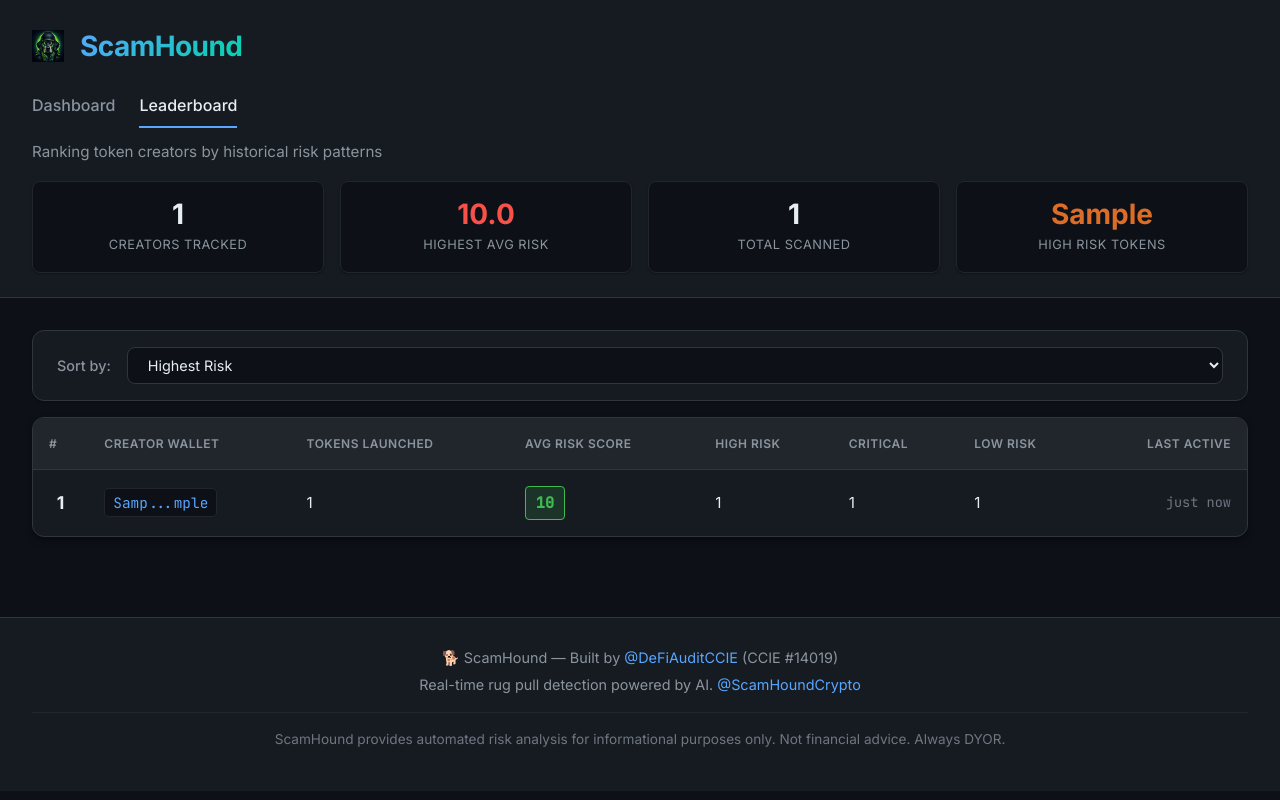
After one commit to RunTimeAdmin/ScamHound, a FastAPI app: template scamhound/dashboard/templates/leaderboard.html in a window 1280 px wide. The commit adds this page. Run offline with FastAPI, Linux system fonts and the light colour scheme; the template is opened without the code that fills it: most values are stand-ins (such as "Sample title", 1, 10 or a date in 2020).

Commit message:
Token re-scoring system (score_history table, 24h scheduler) + Creator Reputation Leaderboard page

```diff
--- a/scamhound/dashboard/app.py
+++ b/scamhound/dashboard/app.py
@@ -246,6 +246,37 @@ async def watchlist_page(request: Request):
     )
 
 
+@app.get("/leaderboard", response_class=HTMLResponse)
+async def leaderboard_page(request: Request):
+    """Creator reputation leaderboard page."""
+    leaderboard = database.get_creator_leaderboard(sort_by="avg_risk", order="desc", limit=50, min_tokens=2)
+    stats = database.get_stats()
+    return templates.TemplateResponse("leaderboard.html", {"request": request, "leaderboard": leaderboard, "stats": stats})
+
+
+@app.get("/api/leaderboard")
+async def api_leaderboard(request: Request, sort_by: str = "avg_risk", order: str = "desc", limit: int = 50, min_tokens: int = 2):
+    """Get creator reputation leaderboard."""
+    valid_sorts = ["avg_risk", "total_tokens", "high_risk_count", "last_active"]
+    if sort_by not in valid_sorts:
+        return JSONResponse(status_code=400, content={"error": f"Invalid sort_by. Must be one of: {valid_sorts}"})
+    if order not in ["asc", "desc"]:
+        return JSONResponse(status_code=400, content={"error": "Invalid order. Must be 'asc' or 'desc'"})
+
+    leaderboard = database.get_creator_leaderboard(sort_by=sort_by, order=order, limit=min(limit, 100), min_tokens=min_tokens)
+
+    # Track API key usage if present
+    key_row, key_error = _check_api_key(request)
+    if key_error:
+        return key_error
+
+    response = JSONResponse(content={"leaderboard": leaderboard, "count": len(leaderboard)})
+    if key_row:
+        database.increment_api_key_usage(key_row["id"], "/api/leaderboard")
+        response = _add_rate_limit_headers(response, key_row)
+    return response
+
+
 @app.get("/token/{token_mint}", response_class=HTMLResponse)
 async def token_detail(request: Request, token_mint: str):
     """
@@ -398,6 +429,46 @@ async def api_score(request: Request, token_mint: str):
         response = _add_rate_limit_headers(response, key_row)
 
     return response
+
+
+@app.get("/api/score/{token_mint}/history")
+async def api_score_history(request: Request, token_mint: str):
+    """Get score history for a token. Shows how risk score evolved over time."""
+    key_row, key_error = _check_api_key(request)
+    if key_error:
+        return key_error
+
+    history = database.get_score_history(token_mint)
+
+    if not history:
+        return JSONResponse(status_code=404, content={"error": "No score history found for this token"})
+
+    response_data = {
+        "token_mint": token_mint,
+        "scores": history,
+        "total_scores": len(history),
+        "score_change": history[0]["risk_score"] - history[-1]["risk_score"] if len(history) > 1 else 0
+    }
+
+    response = JSONResponse(content=response_data)
+
+    if key_row:
+        database.increment_api_key_usage(key_row["id"], f"/api/score/{token_mint}/history")
+        response = _add_rate_limit_headers(response, key_row)
+
+    return response
+
+
+@app.get("/api/rescore/status")
+async def api_rescore_status(request: Request):
+    """Get info about the re-scoring system."""
+    eligible = database.get_tokens_for_rescore(max_age_days=7, min_score=40, limit=100)
+    return JSONResponse(content={
+        "eligible_for_rescore": len(eligible),
+        "rescore_interval_hours": 24,
+        "min_score_threshold": 40,
+        "max_age_days": 7
+    })
 
 
 @app.get("/api/stats")
@@ -1231,6 +1302,19 @@ async def startup_event():
     _daily_reset_scheduler.start()
     logger.info("[SCAMHOUND] Daily API key counter reset scheduled at UTC midnight")
 
+    # Add re-score job - runs every 24 hours
+    from engine.monitor import run_rescore_cycle
+    _rescore_scheduler = BackgroundScheduler()
+    _rescore_scheduler.add_job(
+        run_rescore_cycle,
+        trigger=IntervalTrigger(hours=24),
+        id='rescore_cycle',
+        name='ScamHound Re-Score Cycle',
+        replace_existing=True
+    )
+    _rescore_scheduler.start()
+    logger.info("[SCAMHOUND] Re-score scheduler started (interval: 24h)")
+
     # Register WebSocket broadcast callback with monitor
     # This allows monitor to broadcast new scores without circular imports
     try:
--- a/scamhound/dashboard/templates/index.html
+++ b/scamhound/dashboard/templates/index.html
@@ -18,6 +18,7 @@
             </div>
             <nav class="nav-links">
                 <a href="/" class="active">Dashboard</a>
+                <a href="/leaderboard">Leaderboard</a>
                 <a href="/watchlist">Watchlist</a>
                 <a href="/settings" id="settings-nav-link" style="display:none">Settings</a>
                 <a href="#" id="logout-link" style="display:none" onclick="doLogout()">Logout</a>
--- /dev/null
+++ b/scamhound/dashboard/templates/leaderboard.html
@@ -0,0 +1,231 @@
+<!DOCTYPE html>
+<html lang="en">
+<head>
+    <meta charset="UTF-8">
+    <meta name="viewport" content="width=device-width, initial-scale=1.0">
+    <title>Creator Reputation Leaderboard — ScamHound</title>
+    <meta name="description" content="Ranking token creators by historical risk patterns. Track repeat offenders and high-risk deployers on Solana.">
+    <link rel="stylesheet" href="/static/style.css">
+    <link rel="icon" type="image/png" sizes="48x48" href="/static/favicon-48.png">
+    <link rel="apple-touch-icon" href="/static/apple-touch-icon.png">
+</head>
+<body>
+    <header>
+        <div class="header-content">
+            <div class="logo">
+                <a href="/" class="logo-link">
+                    <img src="/static/favicon-new.png" alt="ScamHound" class="logo-img" style="height: 32px; width: auto; margin-right: 8px; vertical-align: middle;">
+                    <h1>ScamHound</h1>
+                </a>
+            </div>
+            <nav class="nav-links">
+                <a href="/">Dashboard</a>
+                <a href="/leaderboard" class="active">Leaderboard</a>
+                <a href="/watchlist" id="watchlist-nav-link" style="display:none">Watchlist</a>
+                <a href="/settings" id="settings-nav-link" style="display:none">Settings</a>
+                <a href="#" id="logout-link" style="display:none" onclick="doLogout()">Logout</a>
+            </nav>
+            <p class="tagline">Ranking token creators by historical risk patterns</p>
+        </div>
+        <div class="stats-bar">
+            <div class="stat">
+                <span class="stat-value" id="total-creators">{{ leaderboard|length }}</span>
+                <span class="stat-label">Creators Tracked</span>
+            </div>
+            <div class="stat stat-danger">
+                <span class="stat-value" id="highest-avg">{{ "%.1f"|format(leaderboard[0].avg_risk_score) if leaderboard else '0' }}</span>
+                <span class="stat-label">Highest Avg Risk</span>
+            </div>
+            <div class="stat">
+                <span class="stat-value">{{ stats.total_scanned or 0 }}</span>
+                <span class="stat-label">Total Scanned</span>
+            </div>
+            <div class="stat stat-warning">
+                <span class="stat-value">{{ stats.high_risk or 0 }}</span>
+                <span class="stat-label">High Risk Tokens</span>
+            </div>
+        </div>
+    </header>
+
+    <main>
+        <!-- Sort Controls -->
+        <div class="leaderboard-controls">
+            <div class="leaderboard-controls-inner">
+                <label for="sort-select">Sort by:</label>
+                <select id="sort-select" class="filter-select" onchange="sortLeaderboard()">
+                    <option value="avg_risk|desc">Highest Risk</option>
+                    <option value="avg_risk|asc">Lowest Risk</option>
+                    <option value="total_tokens|desc">Most Launches</option>
+                    <option value="high_risk_count|desc">Most Critical Alerts</option>
+                    <option value="last_active|desc">Most Recent Activity</option>
+                </select>
+            </div>
+        </div>
+
+        <!-- Leaderboard Table -->
+        <div class="token-table-container">
+            <table class="token-table leaderboard-table">
+                <thead>
+                    <tr>
+                        <th>#</th>
+                        <th>Creator Wallet</th>
+                        <th>Tokens Launched</th>
+                        <th>Avg Risk Score</th>
+                        <th>High Risk</th>
+                        <th>Critical</th>
+                        <th>Low Risk</th>
+                        <th>Last Active</th>
+                    </tr>
+                </thead>
+                <tbody id="leaderboard-tbody">
+                    {% for creator in leaderboard %}
+                    <tr class="{% if creator.avg_risk_score > 70 %}leaderboard-row-danger{% elif creator.avg_risk_score > 40 %}leaderboard-row-warning{% endif %}">
+                        <td class="leaderboard-rank">{{ loop.index }}</td>
+                        <td>
+                            <a href="/api/creator/{{ creator.creator_wallet }}" class="leaderboard-wallet" title="{{ creator.creator_wallet }}">
+                                {{ creator.creator_wallet[:4] }}...{{ creator.creator_wallet[-4:] }}
+                            </a>
+                        </td>
+                        <td>{{ creator.total_tokens }}</td>
+                        <td>
+                            <span class="score-badge {% if creator.avg_risk_score > 80 %}risk-badge-critical{% elif creator.avg_risk_score > 60 %}risk-badge-high{% elif creator.avg_risk_score > 30 %}risk-badge-moderate{% else %}risk-badge-low{% endif %}">
+                                {{ creator.avg_risk_score }}
+                            </span>
+                        </td>
+                        <td>{{ creator.high_risk_count }}</td>
+                        <td>{{ creator.critical_count }}</td>
+                        <td>{{ creator.low_risk_count }}</td>
+                        <td class="time-cell" data-timestamp="{{ creator.last_active }}">
+                            {{ creator.last_active[:16] if creator.last_active else '—' }}
+                        </td>
+                    </tr>
+                    {% else %}
+                    <tr>
+                        <td colspan="8" class="empty-state">
+                            No creators with multiple token launches found yet.
+                        </td>
+                    </tr>
+                    {% endfor %}
+                </tbody>
+            </table>
+        </div>
+    </main>
+
+    <footer>
+        <div class="footer-content">
+            <p>🐕 ScamHound — Built by <a href="https://twitter.com/DeFiAuditCCIE" target="_blank">@DeFiAuditCCIE</a> (CCIE #14019)</p>
+            <p>Real-time rug pull detection powered by AI. <a href="https://twitter.com/ScamHoundCrypto" target="_blank">@ScamHoundCrypto</a></p>
+        </div>
+        <div class="footer-disclaimer">
+            <p>ScamHound provides automated risk analysis for informational purposes only. Not financial advice. Always DYOR.</p>
+        </div>
+    </footer>
+
+    <script>
+        // Relative time computation
+        function timeAgo(isoString) {
+            if (!isoString) return '—';
+            const now = new Date();
+            const then = new Date(isoString);
+            const diffMs = now - then;
+            const diffSec = Math.floor(diffMs / 1000);
+            const diffMin = Math.floor(diffSec / 60);
+            const diffHr = Math.floor(diffMin / 60);
+            const diffDay = Math.floor(diffHr / 24);
+
+            if (diffDay > 30) return Math.floor(diffDay / 30) + 'mo ago';
+            if (diffDay > 0) return diffDay + 'd ago';
+            if (diffHr > 0) return diffHr + 'h ago';
+            if (diffMin > 0) return diffMin + 'm ago';
+            return 'just now';
+        }
+
+        // Convert all timestamps to relative time on load
+        document.querySelectorAll('[data-timestamp]').forEach(el => {
+            const ts = el.getAttribute('data-timestamp');
+            if (ts) el.textContent = timeAgo(ts);
+        });
+
+        // Sort leaderboard via API
+        async function sortLeaderboard() {
+            const sortVal = document.getElementById('sort-select').value;
+            const [sort_by, order] = sortVal.split('|');
+
+            try {
+                const response = await fetch(`/api/leaderboard?sort_by=${sort_by}&order=${order}&limit=50&min_tokens=2`);
+                const data = await response.json();
+                renderLeaderboard(data.leaderboard || []);
+            } catch (e) {
+                console.error('Failed to fetch leaderboard:', e);
+            }
+        }
+
+        function renderLeaderboard(creators) {
+            const tbody = document.getElementById('leaderboard-tbody');
+            if (!tbody) return;
+            tbody.innerHTML = '';
+
+            if (creators.length === 0) {
+                tbody.innerHTML = '<tr><td colspan="8" class="empty-state">No creators match your criteria.</td></tr>';
+                return;
+            }
+
+            creators.forEach((creator, index) => {
+                const avg = creator.avg_risk_score || 0;
+                const wallet = creator.creator_wallet || '';
+                const walletShort = wallet.length > 8 ? wallet.slice(0, 4) + '...' + wallet.slice(-4) : wallet;
+                let rowClass = '';
+                if (avg > 70) rowClass = 'leaderboard-row-danger';
+                else if (avg > 40) rowClass = 'leaderboard-row-warning';
+
+                let badgeClass = 'risk-badge-low';
+                if (avg > 80) badgeClass = 'risk-badge-critical';
+                else if (avg > 60) badgeClass = 'risk-badge-high';
+                else if (avg > 30) badgeClass = 'risk-badge-moderate';
+
+                const lastActive = timeAgo(creator.last_active);
+
+                const tr = document.createElement('tr');
+                tr.className = rowClass;
+                tr.innerHTML = `
+                    <td class="leaderboard-rank">${index + 1}</td>
+                    <td><a href="/api/creator/${wallet}" class="leaderboard-wallet" title="${wallet}">${walletShort}</a></td>
+                    <td>${creator.total_tokens}</td>
+                    <td><span class="score-badge ${badgeClass}">${avg}</span></td>
+                    <td>${creator.high_risk_count}</td>
+                    <td>${creator.critical_count}</td>
+                    <td>${creator.low_risk_count}</td>
+                    <td class="time-cell">${lastActive}</td>
+                `;
+                tbody.appendChild(tr);
+            });
+        }
+
+        // Admin nav visibility check
+        (function() {
+            const urlParams = new URLSearchParams(window.location.search);
+            const tokenFromUrl = urlParams.get('token');
+            if (tokenFromUrl) {
+                localStorage.setItem('scamhound_admin_token', tokenFromUrl);
+                urlParams.delete('token');
+                const cleanUrl = urlParams.toString() ? window.location.pathname + '?' + urlParams.toString() : window.location.pathname;
+                history.replaceState(null, '', cleanUrl);
+            }
+            const storedToken = localStorage.getItem('scamhound_admin_token');
+            if (storedToken) {
+                const settingsLink = document.getElementById('settings-nav-link');
+                if (settingsLink) settingsLink.style.display = 'inline';
+                const watchlistLink = document.getElementById('watchlist-nav-link');
+                if (watchlistLink) watchlistLink.style.display = 'inline';
+                const logoutLink = document.getElementById('logout-link');
+                if (logoutLink) logoutLink.style.display = 'inline';
+            }
+        })();
+
+        function doLogout() {
+            localStorage.removeItem('scamhound_admin_token');
+            window.location.reload();
+        }
+    </script>
+</body>
+</html>
--- a/scamhound/dashboard/templates/settings.html
+++ b/scamhound/dashboard/templates/settings.html
@@ -259,6 +259,7 @@
             </div>
             <nav class="nav-links">
                 <a href="/" id="nav-dashboard">Dashboard</a>
+                <a href="/leaderboard">Leaderboard</a>
                 <a href="/watchlist" id="nav-watchlist">Watchlist</a>
                 <a href="/settings" class="active">Settings</a>
                 <a href="#" id="logout-link" style="display:none" onclick="doLogout()">Logout</a>
--- a/scamhound/dashboard/templates/token_detail.html
+++ b/scamhound/dashboard/templates/token_detail.html
@@ -20,6 +20,7 @@
             </div>
             <nav class="nav-links">
                 <a href="/">Dashboard</a>
+                <a href="/leaderboard">Leaderboard</a>
                 <a href="/settings" id="settings-nav-link" style="display:none">Settings</a>
                 <a href="#" id="logout-link" style="display:none" onclick="doLogout()">Logout</a>
             </nav>
--- a/scamhound/dashboard/templates/watchlist.html
+++ b/scamhound/dashboard/templates/watchlist.html
@@ -17,6 +17,7 @@
             </div>
             <nav class="nav-links">
                 <a href="/">Dashboard</a>
+                <a href="/leaderboard">Leaderboard</a>
                 <a href="/watchlist" class="active">Watchlist</a>
                 <a href="/settings" id="settings-nav-link" style="display:none">Settings</a>
                 <a href="#" id="logout-link" style="display:none" onclick="doLogout()">Logout</a>
--- a/scamhound/static/style.css
+++ b/scamhound/static/style.css
@@ -2360,7 +2360,112 @@ textarea::placeholder {
         max-width: 150px;
     }
 }/* --------------------------------------------------------------------------
-   25. Filter Bar & Pagination
+   25. Leaderboard Styles
+   -------------------------------------------------------------------------- */
+
+.leaderboard-controls {
+    background: var(--bg-secondary);
+    border: 1px solid var(--border-primary);
+    border-radius: var(--radius-lg);
+    padding: var(--space-md) var(--space-lg);
+    margin-bottom: var(--space-md);
+    box-shadow: var(--shadow-sm);
+}
+
+.leaderboard-controls-inner {
+    display: flex;
+    align-items: center;
+    gap: var(--space-md);
+}
+
+.leaderboard-controls-inner label {
+    color: var(--text-secondary);
+    font-weight: 500;
+    font-size: 0.9rem;
+    white-space: nowrap;
+}
+
+.leaderboard-table .leaderboard-rank {
+    font-weight: 700;
+    font-size: 1.1rem;
+    color: var(--text-primary);
+    text-align: center;
+    min-width: 32px;
+}
+
+.leaderboard-wallet {
+    font-family: var(--font-mono);
+    font-size: 0.9rem;
+    color: var(--accent-primary);
+    text-decoration: none;
+    background: var(--bg-primary);
+    padding: var(--space-xs) var(--space-sm);
+    border-radius: var(--radius-sm);
+    border: 1px solid var(--border-secondary);
+    transition: all var(--transition-fast);
+}
+
+.leaderboard-wallet:hover {
+    background: var(--bg-hover);
+    border-color: var(--accent-primary);
+    text-decoration: none;
+}
+
+/* Risk score color badges for leaderboard */
+.score-badge.risk-badge-critical {
+    background: var(--risk-critical-bg);
+    color: var(--risk-critical);
+    border-color: var(--risk-critical);
+}
+
+.score-badge.risk-badge-high {
+    background: var(--risk-high-bg);
+    color: var(--risk-high);
+    border-color: var(--risk-high);
+}
+
+.score-badge.risk-badge-moderate {
+    background: var(--risk-moderate-bg);
+    color: var(--risk-moderate);
+    border-color: var(--risk-moderate);
+}
+
+.score-badge.risk-badge-low {
+    background: var(--risk-low-bg);
+    color: var(--risk-low);
+    border-color: var(--risk-low);
+}
+
+/* Row risk tinting */
+.leaderboard-row-danger {
+    background: rgba(248, 81, 73, 0.06);
+}
+
+.leaderboard-row-danger:hover {
+    background: rgba(248, 81, 73, 0.12) !important;
+}
+
+.leaderboard-row-warning {
+    background: rgba(219, 109, 40, 0.06);
+}
+
+.leaderboard-row-warning:hover {
+    background: rgba(219, 109, 40, 0.12) !important;
+}
+
+@media (max-width: 768px) {
+    .leaderboard-controls-inner {
+        flex-direction: column;
+        align-items: stretch;
+    }
+
+    .leaderboard-table {
+        min-width: 700px;
+    }
+}
+
+/* --------------------------------------------------------------------------
+   26. Filter Bar & Pagination
    -------------------------------------------------------------------------- */
 
 /* Filter Bar */
```
Also changed, not shown: scamhound/engine/database.py (+122 -0 lines), scamhound/engine/monitor.py (+25 -0 lines).
